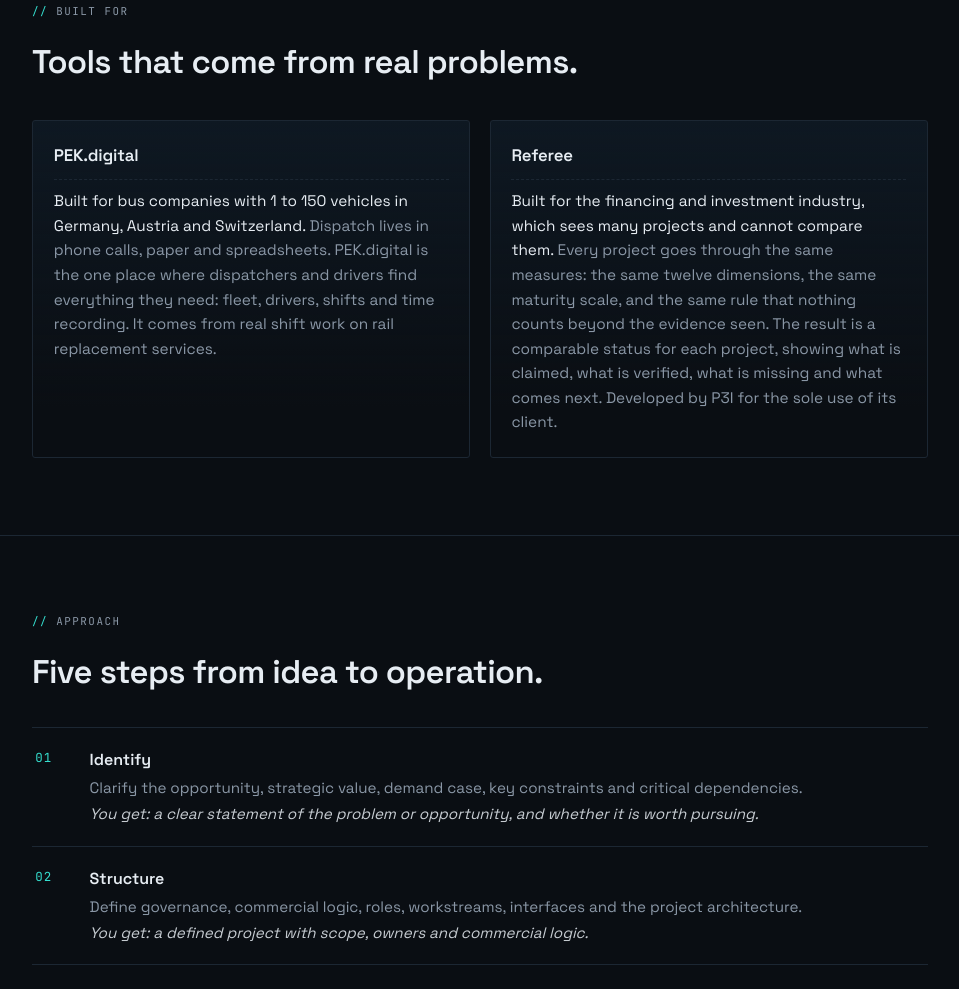
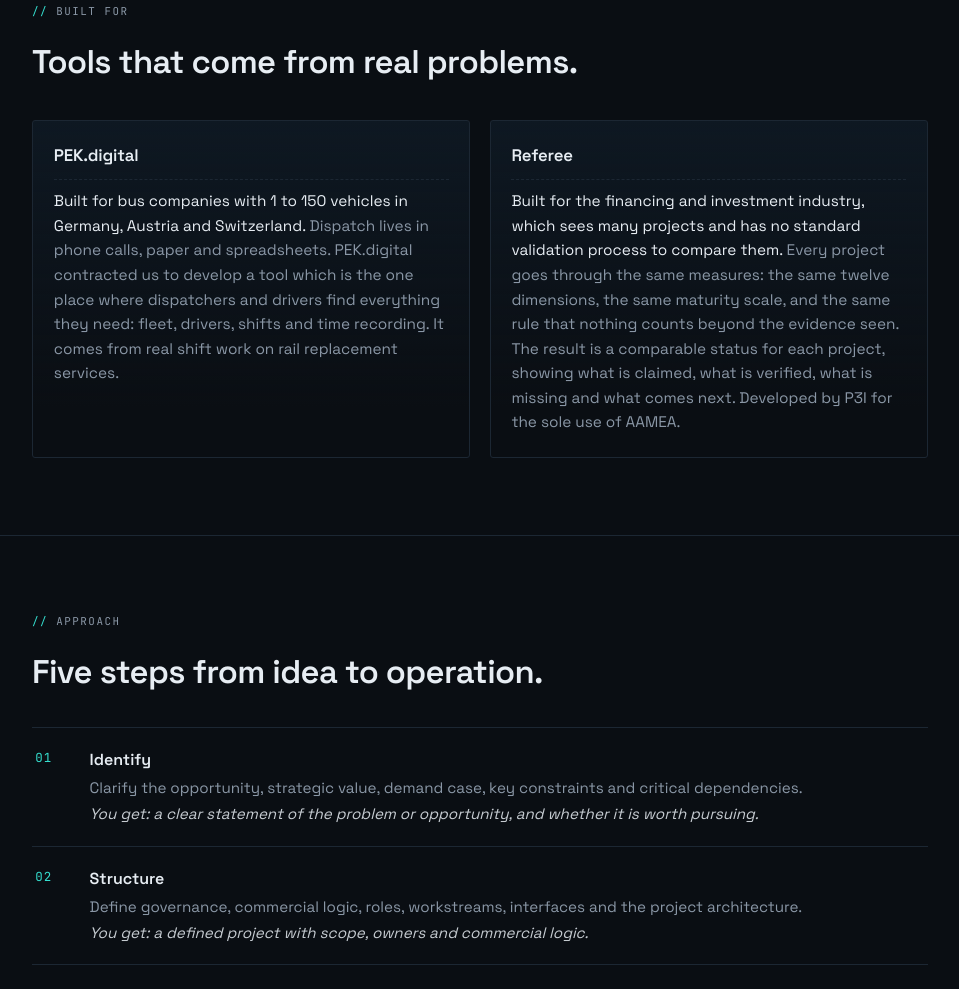
Before and after one commit to HLS-Deutschland/p3i-website, a plain HTML site: page index.html in a window 1280 px wide. Shown: the part 2398-3387 px from the top of the page, without its empty margins (160-1119 px from the left). Drawn offline with Linux system fonts and the light colour scheme.

Commit message:
Built for: PEK.digital contracted wording, Referee validation line, name AAMEA
Co-Authored-By: Claude Sonnet 5.5 <noreply@anthropic.com>

```diff
--- a/index.html
+++ b/index.html
@@ -361,17 +361,17 @@
         <div>
           <h3>PEK.digital</h3>
           <p><strong style="font-weight:400;color:var(--ink)">Built for bus companies with 1 to 150 vehicles in Germany, Austria and Switzerland.</strong>
-            Dispatch lives in phone calls, paper and spreadsheets. PEK.digital is the one place where dispatchers
-            and drivers find everything they need: fleet, drivers, shifts and time recording.
-            It comes from real shift work on rail replacement services.</p>
+            Dispatch lives in phone calls, paper and spreadsheets. PEK.digital contracted us to develop a tool
+            which is the one place where dispatchers and drivers find everything they need: fleet, drivers,
+            shifts and time recording. It comes from real shift work on rail replacement services.</p>
         </div>
         <div>
           <h3>Referee</h3>
-          <p><strong style="font-weight:400;color:var(--ink)">Built for the financing and investment industry, which sees many projects and cannot compare them.</strong>
+          <p><strong style="font-weight:400;color:var(--ink)">Built for the financing and investment industry, which sees many projects and has no standard validation process to compare them.</strong>
             Every project goes through the same measures: the same twelve dimensions, the same maturity scale, and the
             same rule that nothing counts beyond the evidence seen. The result is a comparable status for each project,
             showing what is claimed, what is verified, what is missing and what comes next. Developed by P3I for the
-            sole use of its client.</p>
+            sole use of AAMEA.</p>
         </div>
       </div>
     </div>
```
